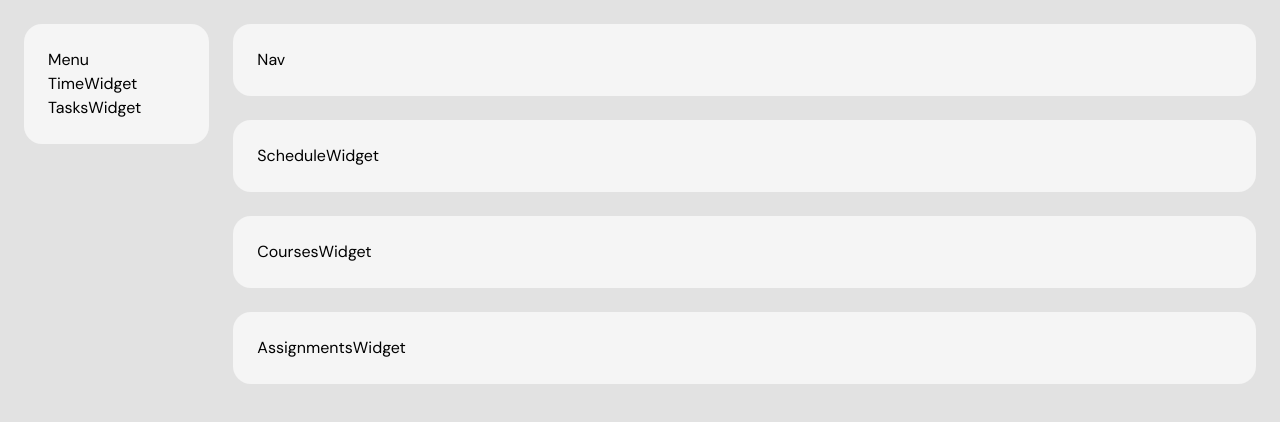
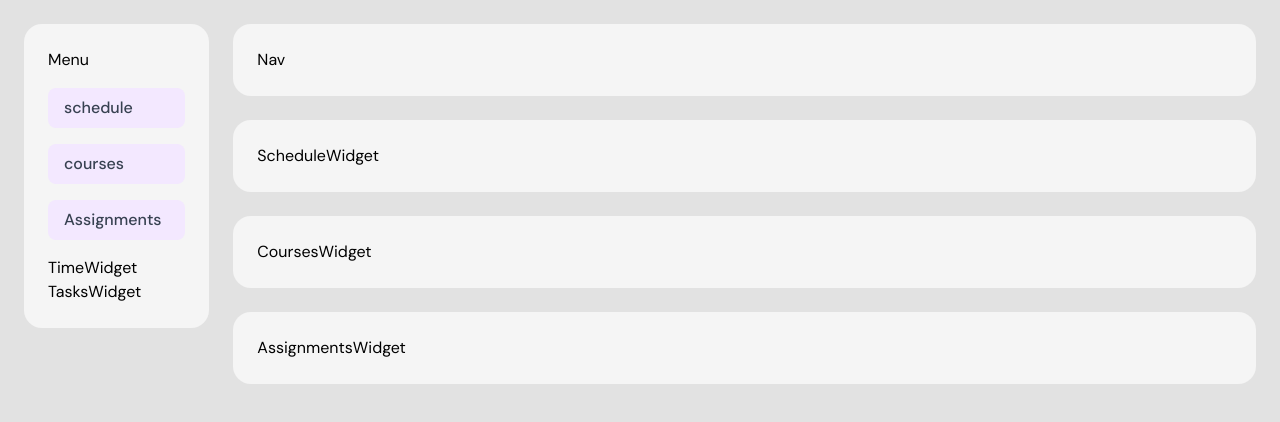
Before and after one commit to Faustina-Acheampong/backend-study-planner, a Next.js app in the folder client/: page / in a window 1280 px wide. Shown: the top 422 px of the page. Built offline with nearby package versions, Linux system fonts and the light colour scheme.

Commit message:
first commit

```diff
--- a/client/src/components/menu/Menu.tsx
+++ b/client/src/components/menu/Menu.tsx
@@ -1,15 +1,31 @@
-import React from 'react';
-import TimeWidget from '../time/TimeWidget';
-import TasksWidget from '../tasks/TasksWidget';
+import React from "react";
+import TimeWidget from "../time/TimeWidget";
+import TasksWidget from "../tasks/TasksWidget";
+import Link from "next/link";
 
 const Menu = () => {
   return (
-        <div
-            className='container'
-        >
+    <div className="container">
       Menu
       {/*this is left menu */}
-
+      <Link
+        href="/schedule"
+        className="w-full py-2 px-4 block bg-purple-100 hover:bg-purple-200 rounded-lg text-gray-700 font-medium transition my-4"
+      >
+        schedule
+      </Link>
+      <Link
+        href="/courses"
+        className="w-full py-2 px-4 block bg-purple-100 hover:bg-purple-200 rounded-lg text-gray-700 font-medium transition my-4"
+      >
+        courses
+      </Link>
+      <Link
+        href="/assingments"
+        className="w-full py-2 px-4 block bg-purple-100 hover:bg-purple-200 rounded-lg text-gray-700 font-medium transition my-4"
+      >
+        Assignments
+      </Link>
       {/* Shortcuts Component */}
       <TimeWidget />
       <TasksWidget />
--- a/client/src/components/time/TimeWidget.tsx
+++ b/client/src/components/time/TimeWidget.tsx
@@ -6,6 +6,7 @@ const TimeWidget = () => {
             TimeWidget
             {/* component that is in the menu */}
             {/* display time */}
+
             {/* stop, start counting */}
         </div>
     );
```
Also changed, not shown: 1 other file (tests, documents, lock files or other folders). Lines whose indentation alone changed are shown as unchanged.
